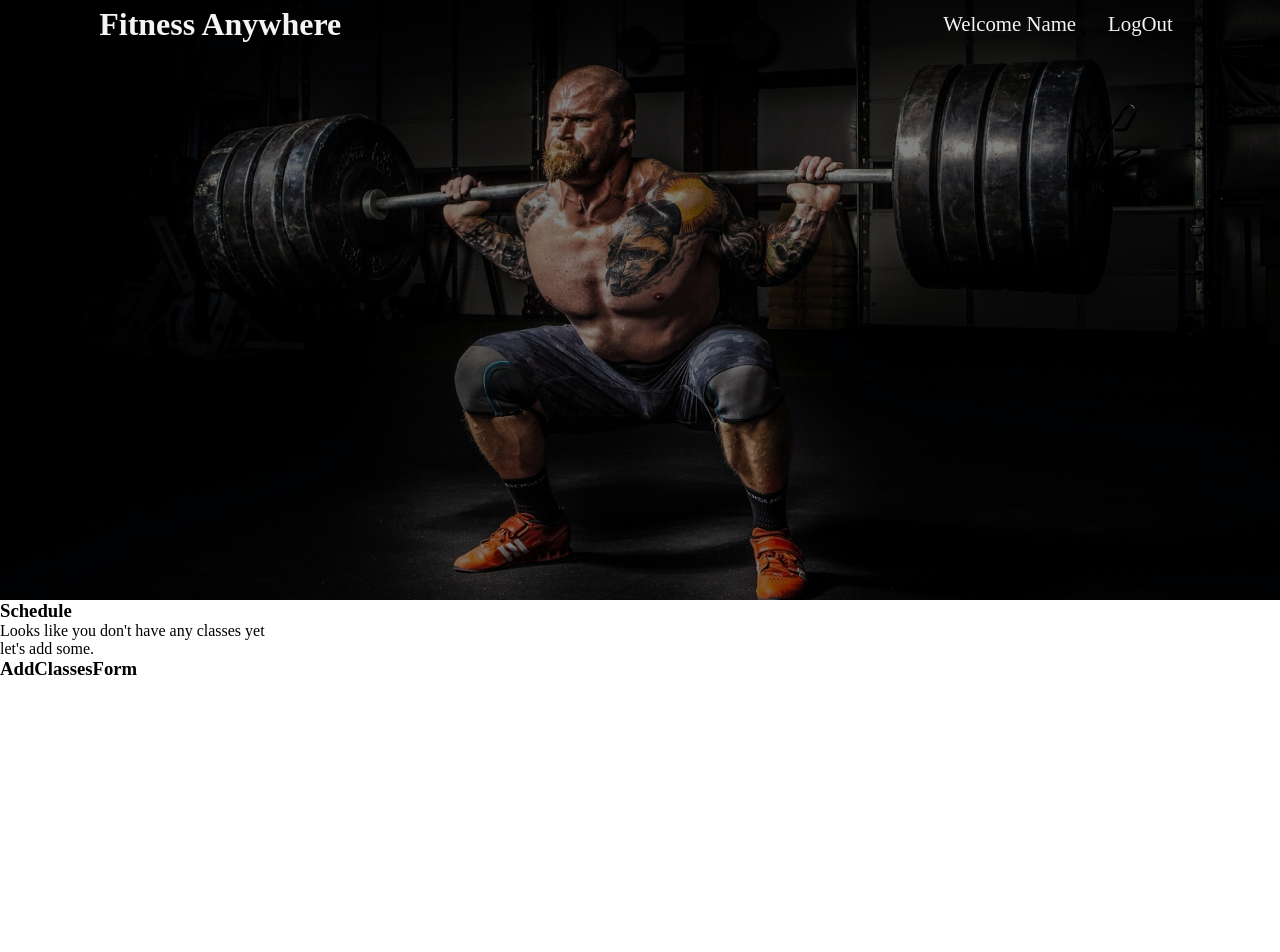
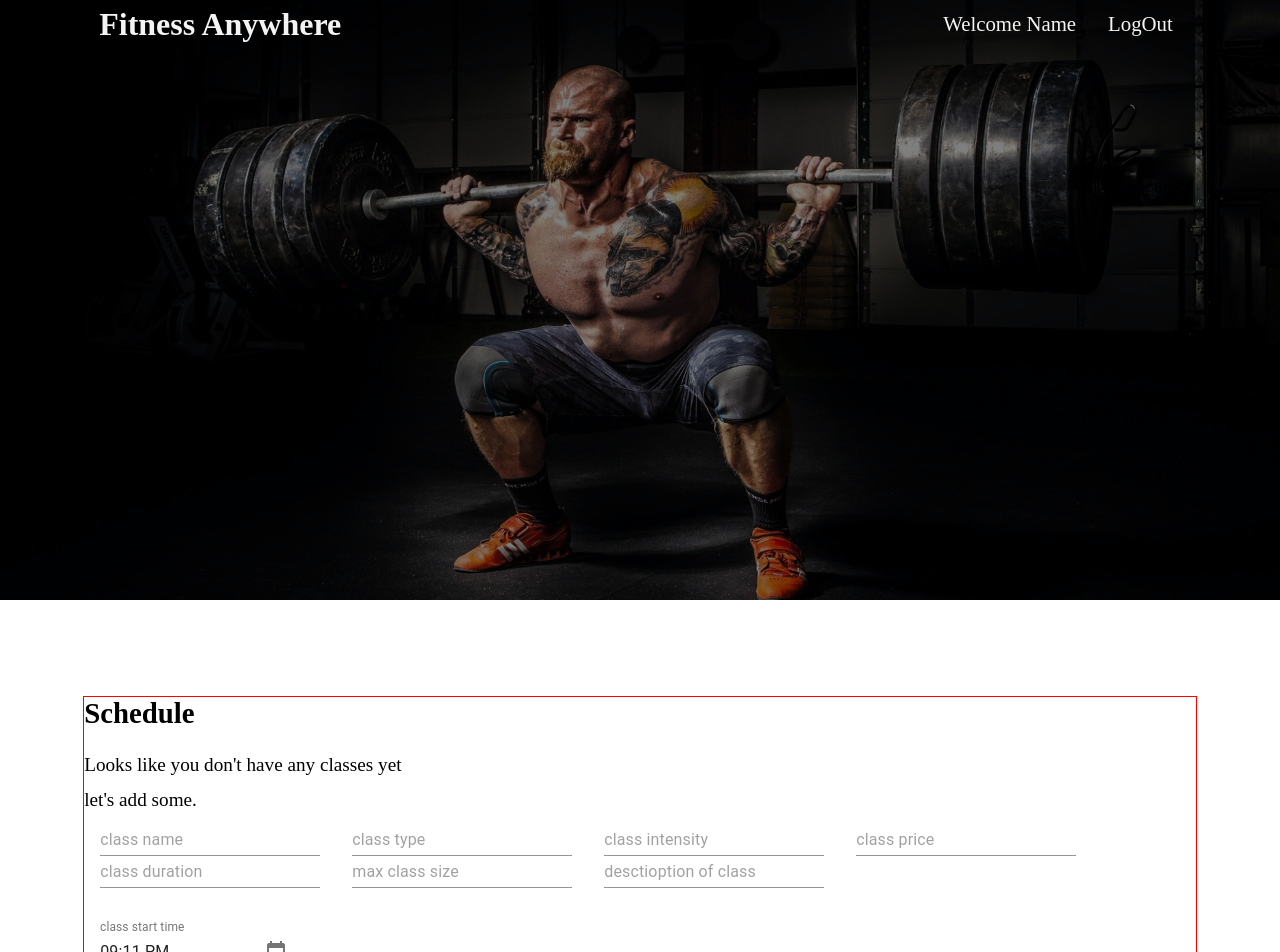
Before and after one commit to Build-Week-Anywhere-Fitness-04/front-end, a React (Create React App) app in the folder client/: page /account/instructor in a window 1280 px wide. Shown: the top 952 px of the page. Before the commit the page ends 800 px from the top, so only its background shows below. Built offline with nearby package versions, Linux system fonts and the light colour scheme; no server answers; sample sign-in values are in the browser's storage.

Commit message:
added form to for instructor to add classes

```diff
--- a/client/package.json
+++ b/client/package.json
@@ -3,11 +3,16 @@
   "version": "0.1.0",
   "private": true,
   "dependencies": {
+    "@date-io/date-fns": "^1.3.13",
+    "@material-ui/core": "^4.9.12",
+    "@material-ui/icons": "^4.9.1",
+    "@material-ui/pickers": "^3.2.10",
     "@testing-library/jest-dom": "^4.2.4",
     "@testing-library/react": "^9.3.2",
     "@testing-library/user-event": "^7.1.2",
     "axios": "^0.19.2",
     "cypress": "^4.4.1",
+    "date-fns": "^2.12.0",
     "formik": "^2.1.4",
     "node-sass": "^4.14.0",
     "react": "^16.13.1",
--- a/client/src/components/protectedApp/instructor/AddClassesForm.js
+++ b/client/src/components/protectedApp/instructor/AddClassesForm.js
@@ -1,9 +1,155 @@
 import React from "react";
+import { Formik, Form, Field } from "formik";
+import { makeStyles } from "@material-ui/core/styles";
+import TextField from "@material-ui/core/TextField";
+import Grid from "@material-ui/core/Grid";
+import DateFnsUtils from "@date-io/date-fns";
+import {
+  MuiPickersUtilsProvider,
+  KeyboardTimePicker,
+} from "@material-ui/pickers";
+
+const useStyles = makeStyles((theme) => ({
+  root: {
+    "& > *": {
+      margin: theme.spacing(2),
+      width: "25ch",
+    },
+  },
+}));
 
 const AddClassesForm = () => {
+  const [selectedDate, setSelectedDate] = React.useState(
+    new Date("2014-08-18T21:11:54")
+  );
+  const handleDateChange = (date) => {
+    setSelectedDate(date);
+  };
+  const classes = useStyles();
   return (
     <div className="AddClassesForm">
-      <h3>AddClassesForm</h3>
+      <Formik
+        initialValues={{
+          name: "",
+          type: "",
+          start_time: "",
+          intensity: "",
+          price: "",
+          duration: "",
+          max_class_size: "",
+          description: "",
+        }}
+        onSubmit={(values, { resetForm }) => {
+          //  console.log(values);
+          const {
+            name,
+            type,
+            start_time,
+            intensity,
+            price,
+            duration,
+            max_class_size,
+            description,
+          } = values;
+          const newValues = {
+            name,
+            type,
+            start_time: selectedDate.toString(),
+            intensity,
+            price,
+            duration,
+            max_class_size,
+            description,
+          };
+          console.log(newValues);
+          resetForm();
+        }}
+      >
+        {() => (
+          <Form className={classes.root}>
+            <label htmlFor="name">
+              <Field
+                type="text"
+                id="name"
+                name="name"
+                placeholder="class name"
+                as={TextField}
+              />
+            </label>
+            <label htmlFor="type">
+              <Field
+                type="text"
+                id="type"
+                name="type"
+                placeholder="class type"
+                as={TextField}
+              />
+            </label>
+            <label htmlFor="intensity">
+              <Field
+                type="number"
+                id="intensity"
+                name="intensity"
+                placeholder="class intensity"
+                as={TextField}
+              />
+            </label>
+            <label htmlFor="price">
+              <Field
+                type="text"
+                id="price"
+                name="price"
+                placeholder="class price"
+                as={TextField}
+              />
+            </label>
+            <label htmlFor="duration">
+              <Field
+                type="text"
+                id="duration"
+                name="duration"
+                placeholder="class duration"
+                as={TextField}
+              />
+            </label>
+            <label htmlFor="max_class_size">
+              <Field
+                type="number"
+                id="max_class_size"
+                name="max_class_size"
+                placeholder="max class size"
+                as={TextField}
+              />
+            </label>
+            <label htmlFor="description">
+              <Field
+                type="text"
+                id="description"
+                name="description"
+                placeholder="desctioption of class"
+                as={TextField}
+              />
+            </label>
+
+            <MuiPickersUtilsProvider utils={DateFnsUtils}>
+              <Grid container justify="space-around">
+                <KeyboardTimePicker
+                  margin="normal"
+                  id="time-picker"
+                  label="class start time"
+                  value={selectedDate}
+                  onChange={handleDateChange}
+                  // name="start_time"
+                  KeyboardButtonProps={{
+                    "aria-label": "change time",
+                  }}
+                />
+              </Grid>
+            </MuiPickersUtilsProvider>
+            <button type="submit">Add class</button>
+          </Form>
+        )}
+      </Formik>
     </div>
   );
 };
--- a/client/src/index.scss
+++ b/client/src/index.scss
@@ -4,3 +4,4 @@
 
 // instructor
 @import "./sass/instructor-header";
+@import "./sass/content-instructor";
--- /dev/null
+++ b/client/src/sass/_content-instructor.scss
@@ -0,0 +1,15 @@
+.Content {
+  border: 1px solid red;
+  width: 87%;
+  margin: 6rem auto;
+
+  h3 {
+    font-size: 1.8rem;
+    margin-bottom: 1.5rem;
+  }
+
+  p {
+    font-size: 1.2rem;
+    margin: 0.8rem 0;
+  }
+}
```
Also changed, not shown: 1 other file (tests, documents, lock files or other folders).
